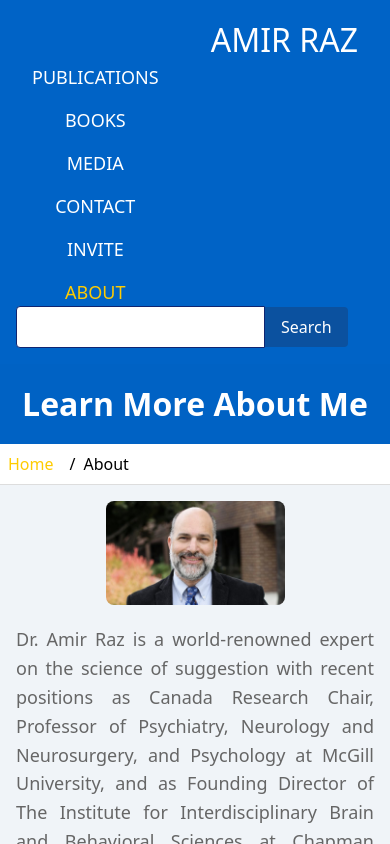
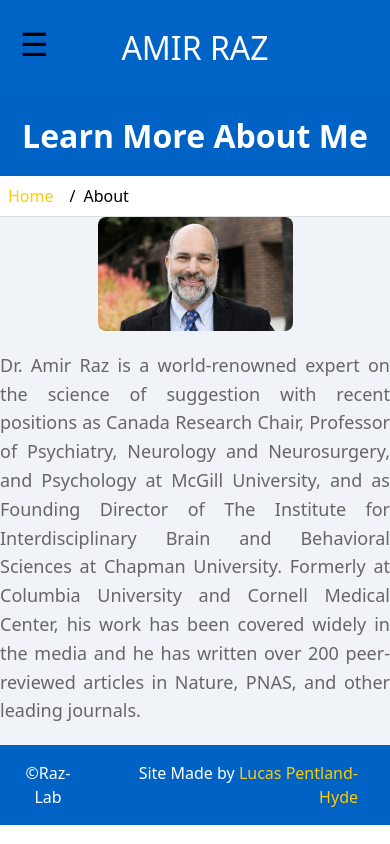
Before and after one commit to lucasadilla/raz, a Next.js app: page /About in a window 390 px wide. Built offline with nearby package versions, Linux system fonts and the light colour scheme.

Commit message:
footer and navbar work in mobile view

```diff
--- a/components/Navbar.js
+++ b/components/Navbar.js
@@ -9,6 +9,7 @@
     const router = useRouter();
     const isHomePage = router.pathname === '/';
     const [searchQuery, setSearchQuery] = useState('');
+    const [menuOpen, setMenuOpen] = useState(false);
 
     const handleInputChange = (e) => {
         setSearchQuery(e.target.value);
@@ -23,6 +24,10 @@
 
     const isActive = (path) => router.pathname === path ? 'active-link' : '';
 
+    const toggleMenu = () => {
+        setMenuOpen(!menuOpen);
+    };
+
     return (
         <div>
             <nav className="navbar">
@@ -31,7 +36,12 @@
                         <span className="amir-raz">AMIR RAZ</span>
                     </Link>
                 </div>
-                <ul className="navbar-items">
+                {/* Hamburger icon for mobile view */}
+                <div className="hamburger" onClick={toggleMenu}>
+                    &#9776; {/* Hamburger icon */}
+                </div>
+                {/* Navbar links */}
+                <ul className={`navbar-items ${menuOpen ? 'open' : ''}`}>
                     <li>
                         <Link href="/Publications">
                             <span className={`nav-link ${isActive('/Publications')}`}>PUBLICATIONS</span>
@@ -63,7 +73,8 @@
                         </Link>
                     </li>
                 </ul>
-                <form onSubmit={handleSearchSubmit} className="search-form">
+                {/* Search bar */}
+                <form onSubmit={handleSearchSubmit} className={`search-form ${menuOpen ? 'open' : ''}`}>
                     <input
                         type="text"
                         value={searchQuery}
--- a/styles/global.css
+++ b/styles/global.css
@@ -473,7 +473,7 @@
 
 /* styles/global.css */
 .blue-banner {
-    background-color: rgba(39, 39, 255, 0.9); /* Blue background */
+    background-color: rgba(39, 39, 255, 0.9);
     padding: 2rem;
     display: flex;
     flex-direction: column;
@@ -1124,7 +1124,6 @@
     margin-bottom: 1rem; /* Space below the text */
 }
 
-/* Ensure the site is responsive */
 html, body {
     width: 100%;
     height: 100%;
@@ -1133,8 +1132,94 @@
     overflow-x: hidden;
 }
 
-/* Media queries for responsive design */
+@media (min-width: 769px) {
+    .hamburger {
+        display: none; /* Hide hamburger menu on desktop */
+    }
+
+    .navbar-items, .search-form {
+        visibility: visible; /* Ensure all items are visible on desktop */
+        position: relative; /* Normal positioning */
+        opacity: 1; /* Fully visible */
+        display: flex; /* Display as flex */
+    }
+}
+
 @media (max-width: 768px) {
+
+    .navbar-items, .search-form {
+        visibility: hidden; /* Hide items */
+        position: absolute; /* Remove from the document flow */
+        opacity: 0; /* Make it invisible */
+        transition: visibility 0s, opacity 0.3s ease-in-out; /* Smooth transition */
+    }
+
+    .hamburger {
+        display: block; /* Show hamburger on mobile */
+        position: absolute;
+        left: 20px; /* Adjust this value to control the distance from the left */
+        top: 20px; /* Adjust this value to control the distance from the top */
+        font-size: 2rem; /* Increase the size of the hamburger icon */
+        cursor: pointer;
+    }
+
+    /* When the menu is open, show the links and search bar */
+    .navbar-items.open, .search-form.open {
+        visibility: visible;
+        position: relative;
+        opacity: 1;
+        display: flex;
+        flex-direction: column;
+        align-items: center; /* Center the items horizontally */
+        justify-content: center; /* Center the items vertically */
+        text-align: center; /* Center the text */
+        width: 100%; /* Take full width of navbar */
+    }
+
+    .navbar-items.open li {
+        width: 100%; /* Ensure each link takes full width */
+        margin: 10px 0; /* Add spacing between links */
+    }
+
+    .search-form.open {
+        margin-top: 20px; /* Add spacing above the search bar */
+    }
+
+    .search-input {
+        width: 80%; /* Make search input take up 80% of the width */
+        padding: 10px; /* Add padding for better spacing */
+    }
+
+    .search-button {
+        width: 50%; /* Make the button smaller */
+        padding: 10px;
+    }
+
+    .amir-raz-item {
+        margin: 0 auto; /* Center the logo horizontally */
+        display: flex;
+        justify-content: center;
+        width: 100%; /* Ensure it takes full width */
+    }
+
+    .banner-text {
+        font-size: 1.5rem;
+        padding: 0.5rem;
+    }
+
+    .banner-subtext {
+        font-size: 0.875rem;
+    }
+
+    .scroll-down-arrow {
+        font-size: 1.5rem;
+    }
+
+    .dot {
+        width: 8px;
+        height: 8px;
+    }
+
     .navbar {
         flex-direction: column;
         align-items: flex-start;
@@ -1145,8 +1230,42 @@
         gap: 0.5rem;
     }
 
-    .main-content {
+    .blue-banner {
         padding: 1rem;
+        flex-direction: column;
+        align-items: center;
+    }
+
+    .left-images img {
+        max-width: 100px;
+        margin: 0.5rem;
+    }
+
+    .book-image-index {
+        max-width: 90%;
+    }
+
+    .recent-media-banner, .recent-publications-banner {
+        padding: 10px;
+    }
+
+    .media-card, .index-publication-item {
+        width: 100%;
+        margin: 10px 0;
+    }
+
+    .media-cards, .recent-publications-cards {
+        flex-direction: column;
+        align-items: center;
+    }
+
+    .more-media-button, .more-publications-button {
+        width: 100%;
+        padding: 10px;
+    }
+
+    .main-content.index-page {
+        padding: 10px;
     }
 
     .banner {
@@ -1194,10 +1313,37 @@
         align-items: center;
     }
 
-
-
     .result-item h3, .result-item p {
         text-align: center;
+    }
+    .hamburger {
+        display: block;
+    }
+
+    .nav-links, .search-bar {
+        display: none;
+    }
+
+    .nav-links.active, .search-bar.active {
+        display: block;
+    }
+
+    .footer-content {
+        display: flex;
+        justify-content: space-between; /* Distribute space between items */
+        width: 100%;
+        align-items: center;
+        text-align: center;
+    }
+
+    .footer-content span {
+        position: static; /* Remove absolute positioning */
+        margin-left: 2rem; /* Adjust the margin to move text to the left */
+    }
+
+    .footer-content p {
+        margin-right: 1rem; /* Adjust the margin to move text to the right */
+        text-align: right; /* Ensure text is aligned to the right */
     }
 }
 
@@ -1206,7 +1352,6 @@
     position: relative;
     text-align: center;
 }
-
 
 .modal {
     position: fixed;
```
